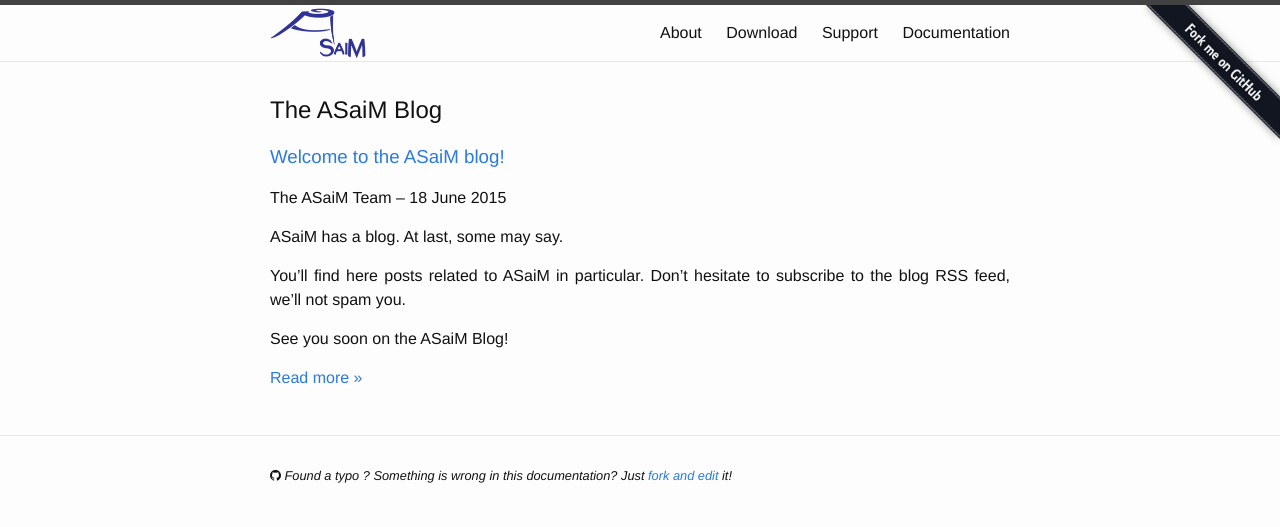
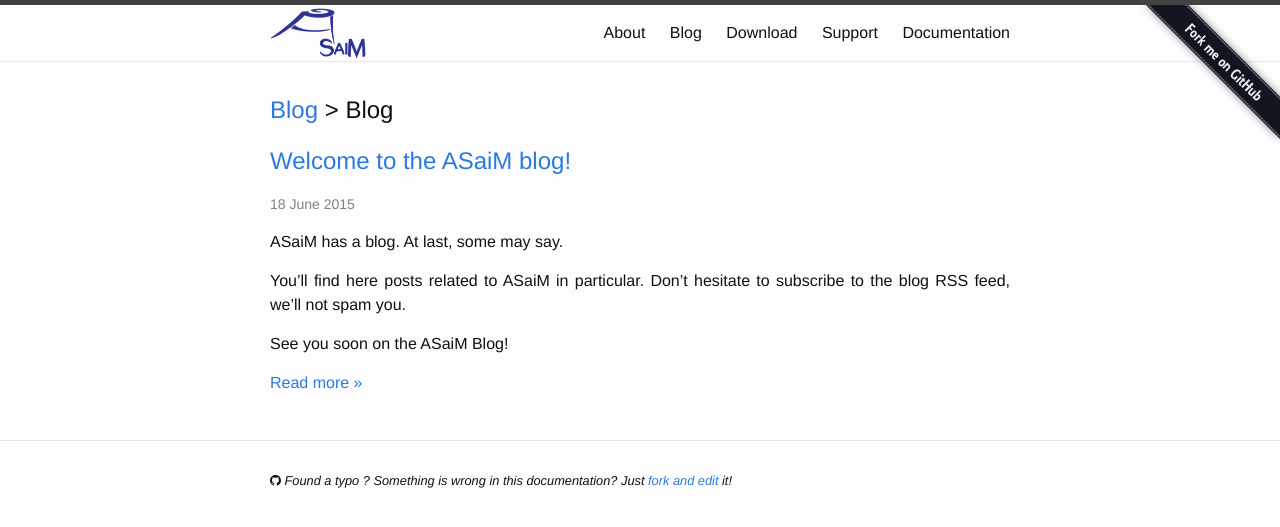
Before and after one commit to ASaiM/asaim.github.io, a Jekyll site: the page built from blog.html, in a window 1280 px wide. Shown: the top 527 px of the page. Built offline with Jekyll 4.4.1, drawn with Linux system fonts in a browser that asks for light colours; nearby versions of some CDN libraries.

Commit message:
Blog working

```diff
--- a/blog/index.html
+++ b/blog.html
@@ -1,19 +1,21 @@
 ---
 layout: blog
 permalink: /blog/
+title: Blog
 ---
 
 {% for post in site.posts limit: 5 %}
 <article class="blog-tease">
-    <h3><a href="{{ post.url }}">{{ post.title }}</a></h3>
-    <p class="author">
+    <h2><a href="{{ post.url }}">{{ post.title }}</a></h2>
+    <!--<p class="author">
         {% if post.author %}
         {{ post.author }}
         {% else %}
         The ASaiM Team
         {% endif %}
         – <span class="date">{{ post.date | date_to_long_string }}</span>
-    </p>
+    </p>-->
+    <p class="post-meta">{{ post.date | date_to_long_string }}</p>
     <p class="excerpt">
         {{ post.content | split: '<!-- more -->' | first }}
         <p class="read-more"><a href="{{ post.url }}">Read more&nbsp;&raquo;</a></p>
@@ -23,14 +25,15 @@
 
 {% for post in site.posts offset: 5 %}
 <article class="blog-tease">
-    <h3><a href="{{ post.url }}">{{ post.title }}</a></h3>
-    <p class="author">
+    <h2><a href="{{ post.url }}">{{ post.title }}</a></h2>
+    <!--<p class="author">
         {% if post.author %}
         {{ post.author }}
         {% else %}
         The ASaiM Team
         {% endif %}
         – <span class="date">{{ post.date | date_to_long_string }}</span>
-    </p>
+    </p>-->
+    <p class="post-meta">{{ post.date | date_to_long_string }}</p>
 </article>
 {% endfor %}
```
